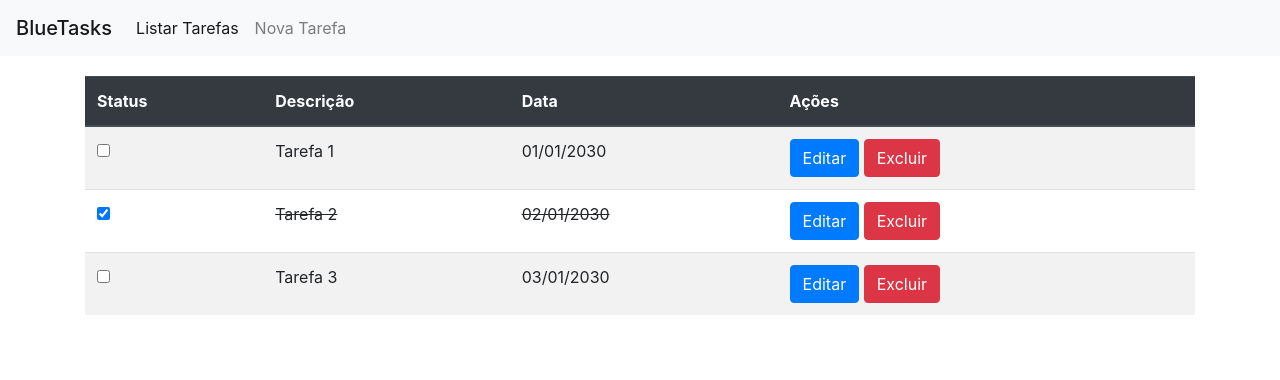
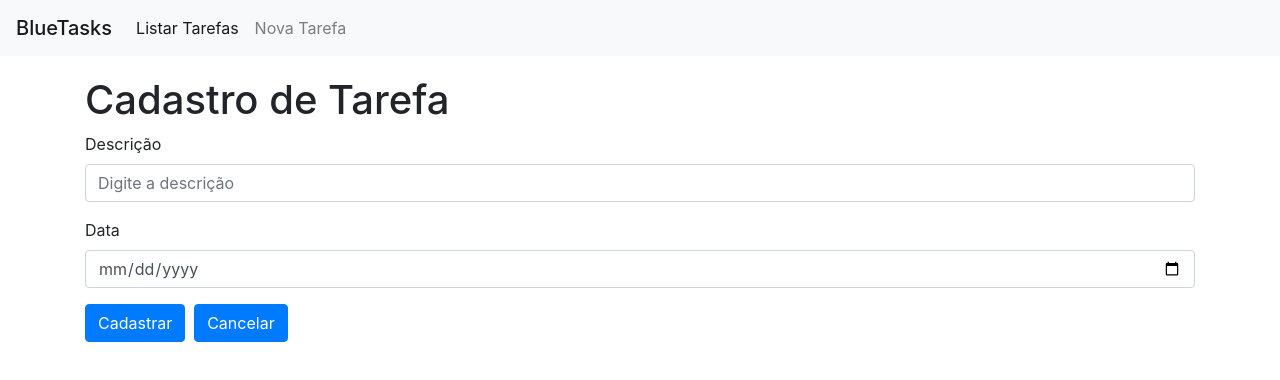
Before and after one commit to ezbueno/formacao-masterdeveloper, a React (Create React App) app in the folder masterdeveloper-bluetasks/: page /form in a window 1280 px wide. Shown: the top 380 px of the page. Built offline with nearby package versions, Linux system fonts and the light colour scheme.

Commit message:
Implementação front-end da aplicação BlueTasks

```diff
--- a/masterdeveloper-bluetasks/src/App.js
+++ b/masterdeveloper-bluetasks/src/App.js
@@ -1,7 +1,8 @@
 import React, { Component } from 'react';
 import NavBar from './Components/NavBar';
-import { BrowserRouter } from 'react-router-dom';
+import { BrowserRouter, Switch, Route } from 'react-router-dom';
 import TaskListTable from './Components/TaskListTable';
+import TaskForm from './Components/TaskForm';
 
 class App extends Component {
   //constructor(props) {
@@ -12,9 +13,13 @@ class App extends Component {
       <BrowserRouter>
         <div className="App">
           <NavBar/>
-          <div className="container" style={{marginTop: 20}}>
-            <TaskListTable/>
-          </div>
+            <div className="container" style={{marginTop: 20}}>
+              <Switch>
+                <Route exact path="/form" component={TaskForm}/>
+                <Route exact path="/form/:id" component={TaskForm}/>
+                <Route path="/" component={TaskListTable}/>
+              </Switch>
+            </div>
         </div>
       </BrowserRouter>
     );
--- /dev/null
+++ b/masterdeveloper-bluetasks/src/Components/TaskForm.js
@@ -0,0 +1,87 @@
+import React, { Component } from 'react';
+import TaskService from '../api/TaskService';
+import { Redirect } from 'react-router-dom';
+
+class TaskForm extends Component {
+    constructor(props) {
+        super(props);
+
+        this.state = {
+            task: {
+                id: 0,
+                description: "",
+                whenToDo: ""
+            },
+            redirect: false,
+            buttonName: "Cadastrar"
+        }
+
+        this.onSubmitHandler = this.onSubmitHandler.bind(this);
+        this.onInputChangeHandler = this.onInputChangeHandler.bind(this);
+    }
+
+    componentDidMount() {
+        const editId = this.props.match.params.id;
+
+        if (editId) {
+            const task = TaskService.load(~~editId);
+            this.setState({task: task, buttonName: "Alterar"});
+        }
+    }
+
+    onSubmitHandler(event) {
+        event.preventDefault();
+        TaskService.save(this.state.task);
+        this.setState({redirect: true});
+    }
+
+    onInputChangeHandler(event) {
+        const field = event.target.name;
+        const value = event.target.value;
+        this.setState(prevState => ({task: {...prevState.task, [field]: value}}));
+    }
+
+    render() {
+        if (this.state.redirect) {
+            return <Redirect to="/" />
+        }
+
+        return (
+            <div>
+                <h1>Cadastro de Tarefa</h1>
+                <form onSubmit={this.onSubmitHandler}>
+                    <div className="form-group">
+                        <label htmlFor="description">Descrição</label>
+                        <input type="text"
+                            className="form-control"
+                            name="description"
+                            value={this.state.task.description}
+                            placeholder="Digite a descrição"
+                            onChange={this.onInputChangeHandler}/>
+                    </div>
+                    <div className="form-group">
+                        <label htmlFor="whenToDo">Data</label>
+                        <input type="date"
+                            className="form-control"
+                            name="whenToDo"
+                            value={this.state.task.whenToDo}
+                            placeholder="Informe a data"
+                            onChange={this.onInputChangeHandler}/>
+                    </div>
+                    <button
+                        type="submit"
+                        className="btn btn-primary">{this.state.buttonName}
+                    </button>
+                    &nbsp;&nbsp;
+                    <button
+                        type="button"
+                        className="btn btn-primary"
+                        onClick={() => this.setState({redirect: true})}>Cancelar
+                    </button>
+                </form>
+            </div>
+        );
+    }
+}
+
+export default TaskForm;
--- a/masterdeveloper-bluetasks/src/Components/TaskListTable.js
+++ b/masterdeveloper-bluetasks/src/Components/TaskListTable.js
@@ -2,17 +2,20 @@ import React, { Component } from 'react';
 import TaskService from '../api/TaskService';
 import { ToastContainer, toast } from 'react-toastify';
 import "react-toastify/dist/ReactToastify.css";
+import { Redirect } from 'react-router-dom';
 
 class TaskListTable extends Component {
     constructor(props) {
         super(props);
 
         this.state = {
-            tasks: []
+            tasks: [],
+            editId: 0
         }
 
         this.onDeleteHandler = this.onDeleteHandler.bind(this);
         this.onStatusChangeHandler = this.onStatusChangeHandler.bind(this);
+        this.onEditHandler = this.onEditHandler.bind(this);
     }
 
     componentDidMount() {
@@ -31,6 +34,10 @@ class TaskListTable extends Component {
         }
     }
 
+    onEditHandler(id) {
+        this.setState({editId: id});
+    }
+
     onStatusChangeHandler(task) {
        task.done = !task.done;
        TaskService.save(task);
@@ -38,6 +45,10 @@ class TaskListTable extends Component {
     }
 
     render() {
+        if (this.state.editId > 0) {
+            return <Redirect to={`/form/${this.state.editId}`}/>
+        }
+
         return (
             <>
                 <table className="table table-striped">
@@ -45,6 +56,7 @@ class TaskListTable extends Component {
                     {this.state.tasks.length > 0 ?
                         <TableBody tasks={this.state.tasks}
                                    onDelete={this.onDeleteHandler}
+                                   onEdit={this.onEditHandler}
                                    onStatusChange={this.onStatusChangeHandler}/>
                                    :
                                    <EmptyTableBody/>
@@ -81,7 +93,11 @@ const TableBody = (props) => {
                     <td>{task.done ? <s>{task.description}</s> : task.description}</td>
                     <td>{task.done ? <s>{task.whenToDo}</s> : task.whenToDo}</td>
                     <td>
-                        <input type="button" className="btn btn-primary" value="Editar"/>
+                        <input
+                            type="button"
+                            className="btn btn-primary"
+                            value="Editar"
+                            onClick={() => props.onEdit(task.id)}/>
                         &nbsp;
                         <input
                             type="button"
--- a/masterdeveloper-bluetasks/src/api/TaskService.js
+++ b/masterdeveloper-bluetasks/src/api/TaskService.js
@@ -1,9 +1,9 @@
 class TaskService {
     constructor() {
         this.tasks = [
-            {id: 1, description: "Tarefa 1", whenToDo: "01/01/2030", done: false},
-            {id: 2, description: "Tarefa 2", whenToDo: "02/01/2030", done: true},
-            {id: 3, description: "Tarefa 3", whenToDo: "03/01/2030", done: false}
+            {id: 1, description: "Tarefa 1", whenToDo: "2030-01-01", done: false},
+            {id: 2, description: "Tarefa 2", whenToDo: "2030-01-02", done: true},
+            {id: 3, description: "Tarefa 3", whenToDo: "2030-01-03", done: false}
         ]
 
     }
@@ -12,12 +12,22 @@ class TaskService {
         return this.tasks;
     }
 
+    load(id) {
+        return this.tasks.filter(t => t.id === id)[0];
+    }
+
     delete(id) {
        this.tasks = this.tasks.filter(task => task.id !== id);
     }
 
     save(task) {
-        this.tasks.map(t => task.id !== t.id ? t : task);
+        if (task.id !== 0) {
+            this.tasks = this.tasks.map(t => task.id !== t.id ? t : task);
+        } else {
+            const taskId = Math.max(...this.tasks.map(t => t.id)) + 1;
+            task.id = taskId;
+            this.tasks.push(task);
+        }
     }
 }
 
```
Also changed, not shown: 1 other file (tests, documents, lock files or other folders).
